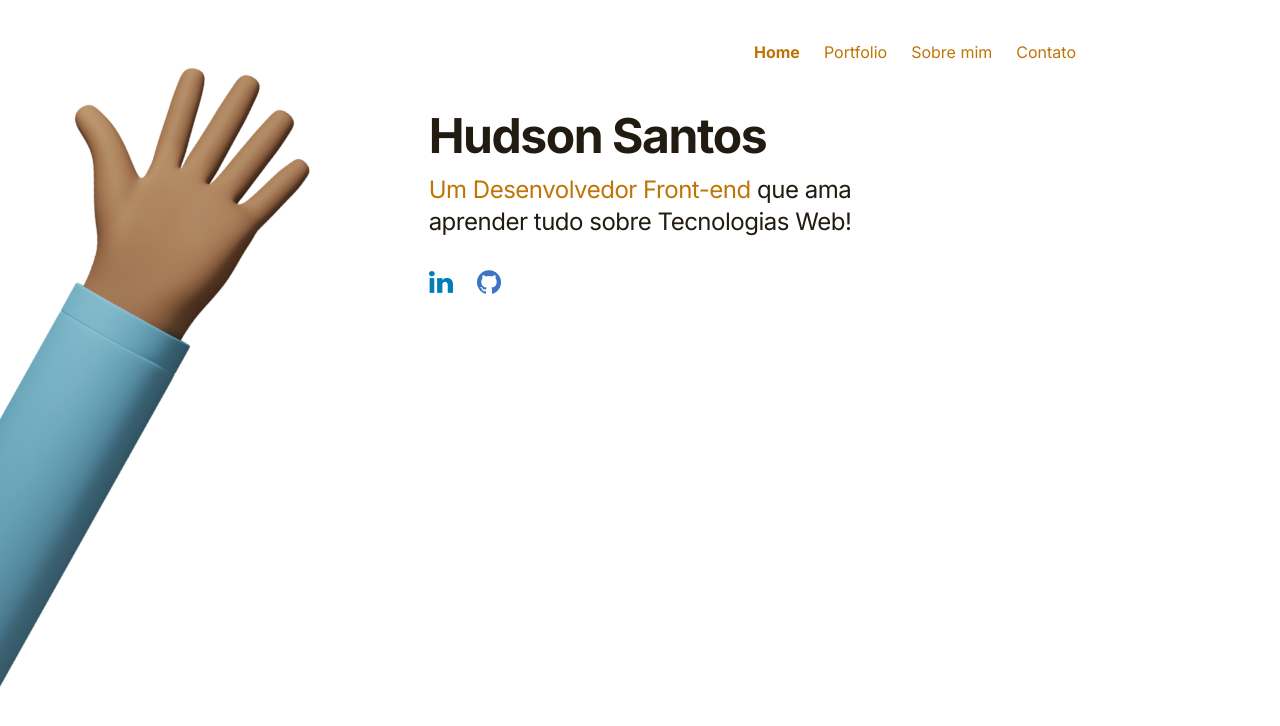
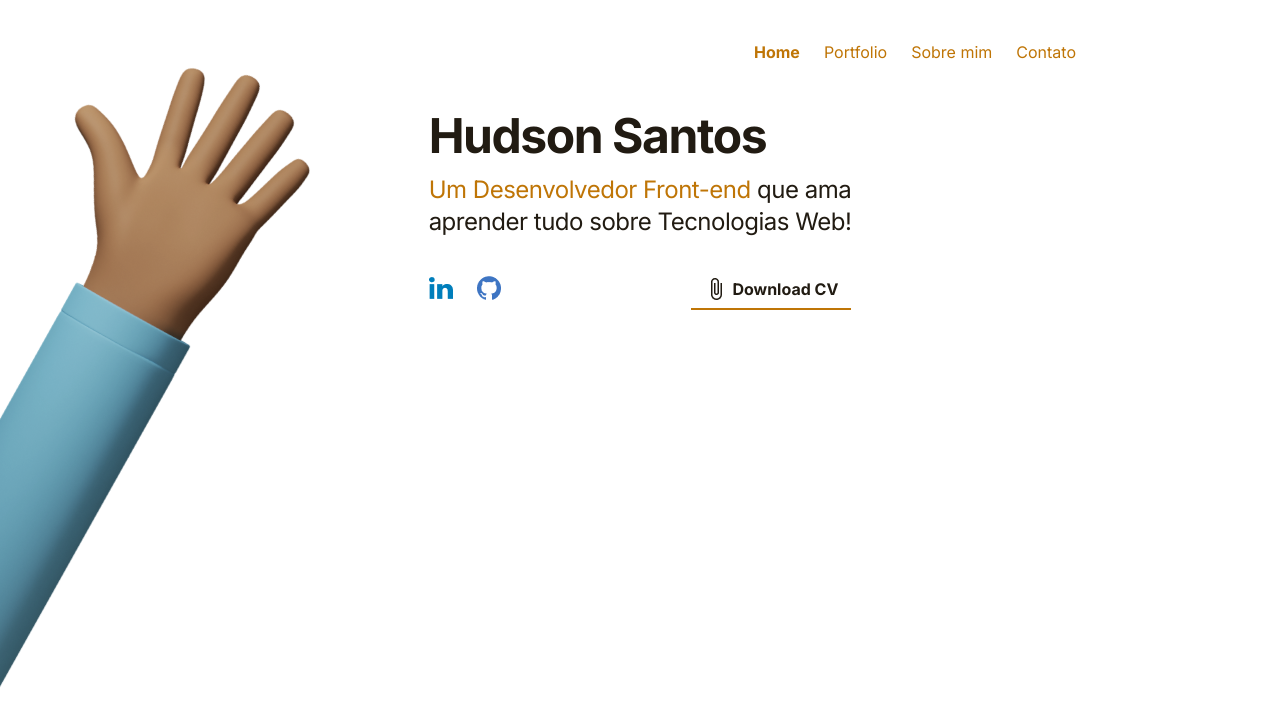
Before and after one commit to hudsonsamuelsantos/portfolio, a React (Vite) app: page / in a window 1280 px wide. Shown: the top 726 px of the page. Built offline with nearby package versions, Linux system fonts and the light colour scheme.

Commit message:
download button

```diff
--- a/src/components/presentation.module.css
+++ b/src/components/presentation.module.css
@@ -38,10 +38,93 @@
 }
 
 .links {
+    display: flex;
+    justify-content: space-between;
+
+    width: 100%;
+
     margin-top: 32px;
 }
 
 .social {
     display: flex;
+    align-items: center;
     gap: 24px;
 }
+
+.button {
+    display: flex;
+    align-items: center;
+    justify-content: center;
+    gap: 4px;
+
+    position: relative;
+
+    width: 160px;
+    height: 40px;
+
+    text-decoration: none;
+
+    border-bottom: #BF7506 solid 2px;
+}
+
+.button::after {
+    content: '';
+
+    position: absolute;
+    bottom: 0;
+
+    width: 160px;
+    height: 0px;
+
+    background-color: #BF7506;
+
+    transition: 0.2s;
+}
+
+.button:hover.button::after {
+    content: '';
+
+    position: absolute;
+    bottom: 0;
+
+    width: 160px;
+    height: 40px;
+
+    background-color: #BF7506;
+
+    transition: 0.2s;
+}
+
+.button:hover.button span {
+    font-family: 'Inter';
+    font-weight: 700;
+    font-size: 16px;
+    line-height: 150%;
+
+    color: #FFFFFF;
+    ;
+
+    z-index: 9999;
+
+    transition: 0.2s;
+}
+
+.button span {
+    font-family: 'Inter';
+    font-weight: 700;
+    font-size: 16px;
+    line-height: 150%;
+
+    color: #211B12;
+
+    z-index: 9999;
+
+    transition: 0.2s;
+}
+
+.button img {
+    z-index: 9999;
+
+    transition: 0.2s;
+}
--- a/src/components/presentation.tsx
+++ b/src/components/presentation.tsx
@@ -1,9 +1,15 @@
 import styles from "./presentation.module.css"
+
+import { useState } from "react"
 
 import linkedinIcon from "../assets/linkedin.png"
 import githubIcon from "../assets/github.png"
+import clipIcon from "../assets/clip.png"
+import clipWhiteIcon from "../assets/clip-white.png"
 
 export function Presentation() {
+    const [btnHover, setBtnHover] = useState<boolean>(false)
+
     return (
         <div className={styles.presentation}>
             <h1 className={styles.name}>Hudson Santos</h1>
@@ -20,6 +26,17 @@ export function Presentation() {
                         <img src={githubIcon} alt="GitHub Icon" />
                     </a>
                 </div>
+
+                <a
+                    href=""
+                    className={styles.button}
+                    onMouseEnter={() => setBtnHover(true)}
+                    onMouseLeave={() => setBtnHover(false)}
+                >
+                    <img src={!btnHover ? clipIcon : clipWhiteIcon} alt="Clip Icon" />
+
+                    <span>Download CV</span>
+                </a>
             </div>
         </div>
     )
```
Also changed, not shown: src/assets/clip-white.png (added), src/assets/clip.png (added).
